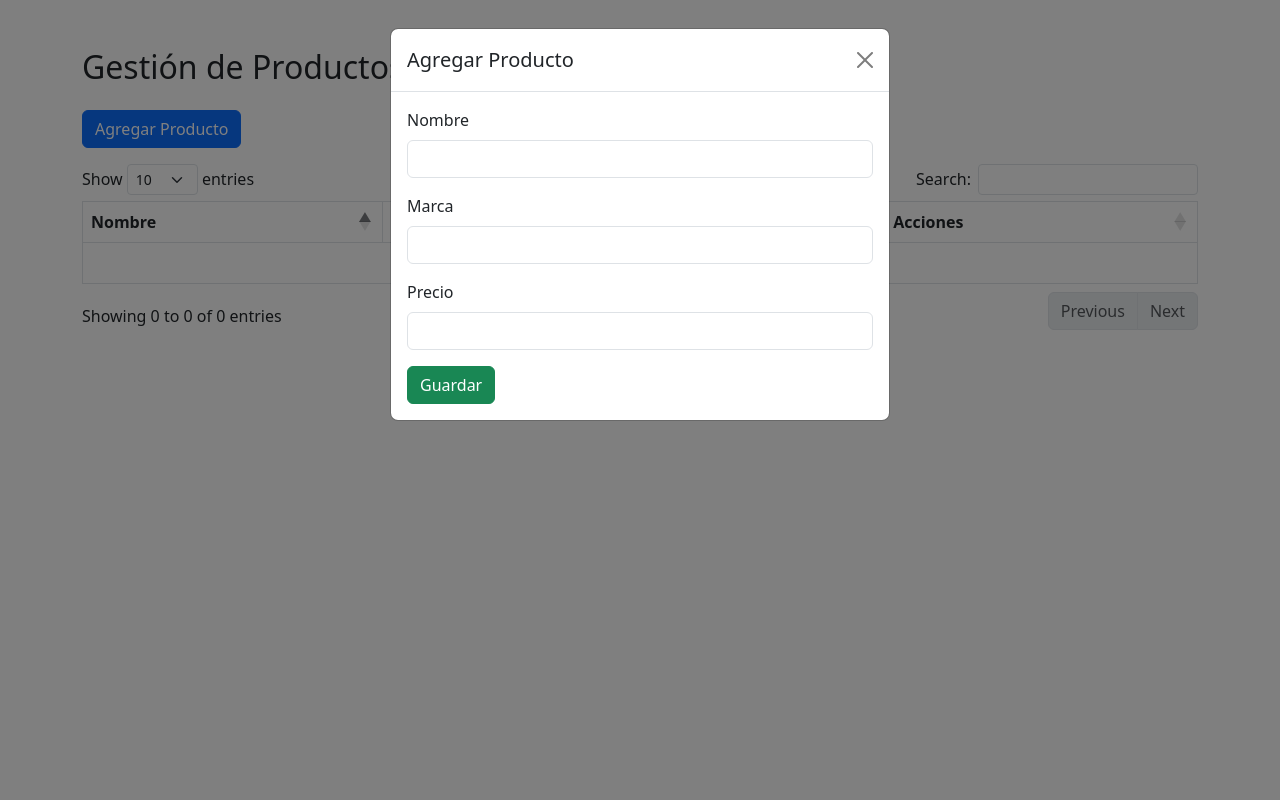
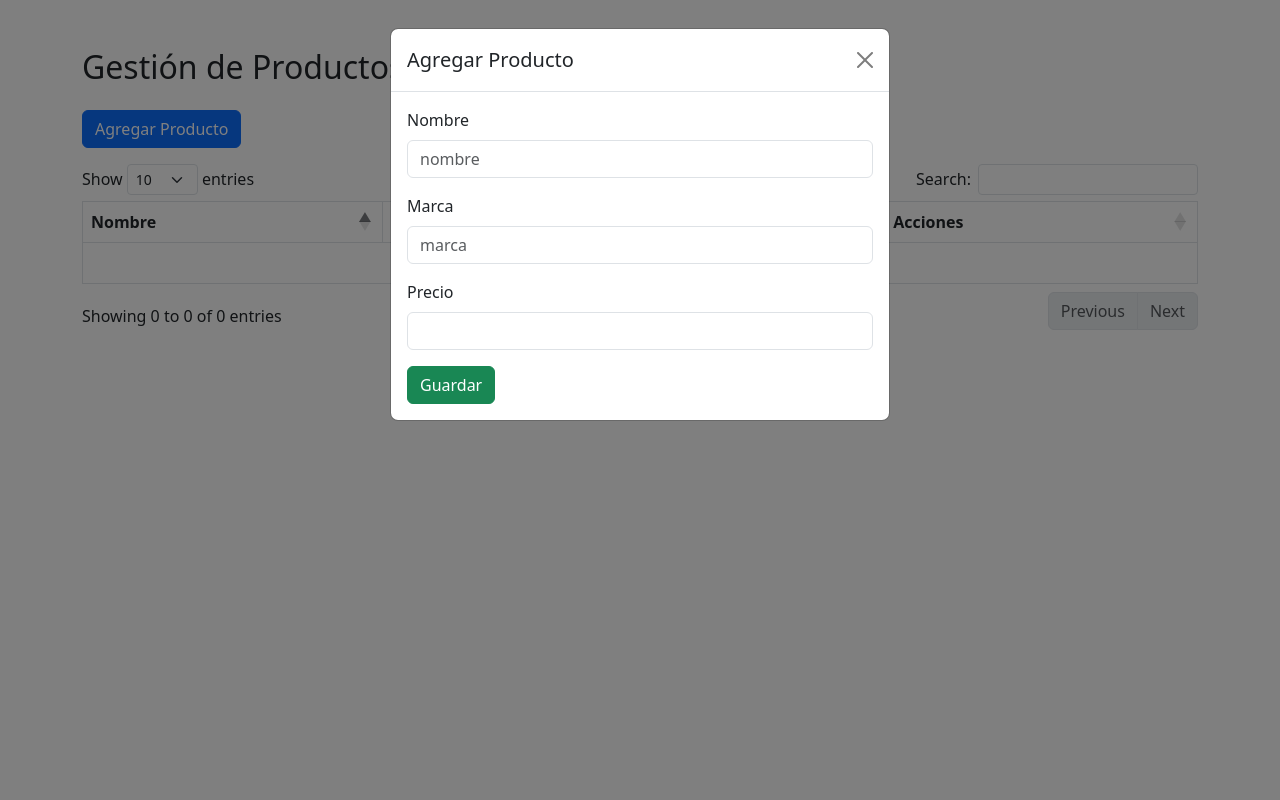
Before and after one commit to Owncreed93/codigniter4-dockerized, a CodeIgniter 4 app: the page made by project/app/Views/products/index.php in a window 1280 px wide, after a click on "Agregar Producto". Run offline with PHP 8.4 and a stand-in for CodeIgniter, Linux system fonts and the light colour scheme; the template is opened without the code that fills it, so the values that code supplies are empty; some libraries are stand-ins or nearby versions.

Commit message:
Added initialization for product form

```diff
--- a/project/app/Views/products/index.php
+++ b/project/app/Views/products/index.php
@@ -46,15 +46,15 @@
                         <input type="hidden" id="productId">
                         <div class="mb-3">
                             <label class="form-label">Nombre</label>
-                            <input type="text" id="name" class="form-control" required>
+                            <input type="text" id="name" placeholder="nombre" class="form-control" required>
                         </div>
                         <div class="mb-3">
                             <label class="form-label">Marca</label>
-                            <input type="text" id="brand" class="form-control" required>
+                            <input type="text" id="brand" placeholder="marca" class="form-control" required>
                         </div>
                         <div class="mb-3">
                             <label class="form-label">Precio</label>
-                            <input type="number" id="price" class="form-control" required>
+                            <input type="number" id="price" step="0.25" min="0.00" max="10000.00" class="form-control" required>
                         </div>
                         <button type="submit" class="btn btn-success">Guardar</button>
                     </form>
```
Also changed, not shown: project/public/assets/js/products.js.
